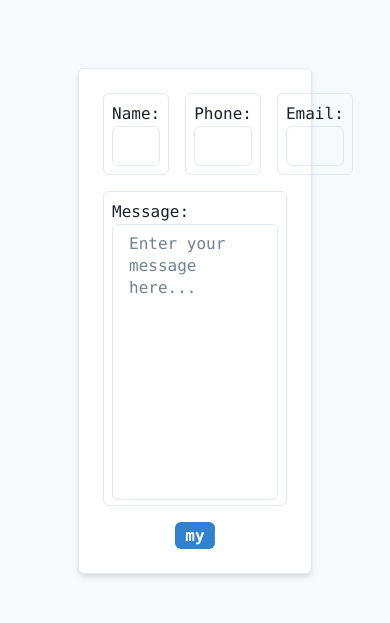
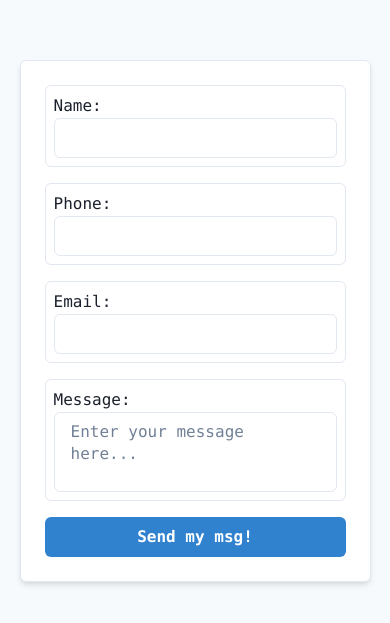
Before and after one commit to Techsip-CAP805/drinkwise, a Next.js app: page /contact in a window 390 px wide. Shown: the part 101-724 px from the top of the page. Built offline with nearby package versions, Linux system fonts and the light colour scheme.

Commit message:
Responsive Styles

```diff
--- a/src/pages/contact.js
+++ b/src/pages/contact.js
@@ -1,5 +1,5 @@
 import React, { useRef } from 'react';
-import { Box, Button, Input, Textarea, VStack, HStack, useToast } from '@chakra-ui/react';
+import { Box, Button, Input, Textarea, VStack, HStack, useToast, useBreakpointValue } from '@chakra-ui/react';
 
 const Contact = () => {
   const nameRef = useRef(null);
@@ -7,7 +7,9 @@ const Contact = () => {
   const emailRef = useRef(null);
   const messageRef = useRef(null);
 
-  const toast = useToast()
+  const toast = useToast();
+  const stackDirection = useBreakpointValue({ base: 'column', md: 'row' });
+
   const handleSubmit = () => {
     const name = nameRef.current.value.trim();
     const phone = phoneRef.current.value.trim();
@@ -25,33 +27,51 @@ const Contact = () => {
         position: 'top',
         duration: 3000,
         isClosable: true,
-      })
+      });
+    } else {
+      toast({
+        description: "Please fill in all fields.",
+        status: 'error',
+        position: 'top',
+        duration: 3000,
+        isClosable: true,
+      });
     }
-    return;
   };
 
   return (
     <Box display="flex" justifyContent="center" alignItems="center" bg="gray.50" h="100vh">
-      <VStack spacing={4} padding={6} boxShadow="md" bg="white" borderRadius="md" border="1px" borderColor="gray.200" h="60%" w="60%">
-        <HStack spacing={4} width="100%">
-          <Box width="100%" border="1px" borderColor="gray.200" padding={2} borderRadius="md">
+      <VStack
+        spacing={4}
+        padding={6}
+        boxShadow="md"
+        bg="white"
+        borderRadius="md"
+        border="1px"
+        borderColor="gray.200"
+        h={{ base: "auto", md: "60%" }}
+        w={{ base: "90%", md: "60%" }}>
+        <HStack spacing={4} w="100%" flexDirection={stackDirection}>
+          <Box w="100%" border="1px" borderColor="gray.200" padding={2} borderRadius="md">
             <label>Name:</label>
             <Input type="text" ref={nameRef} />
           </Box>
-          <Box width="100%" border="1px" borderColor="gray.200" padding={2} borderRadius="md">
+          <Box w="100%" border="1px" borderColor="gray.200" padding={2} borderRadius="md">
             <label>Phone:</label>
             <Input type="text" ref={phoneRef} />
           </Box>
-          <Box width="100%" border="1px" borderColor="gray.200" padding={2} borderRadius="md">
+          <Box w="100%" border="1px" borderColor="gray.200" padding={2} borderRadius="md">
             <label>Email:</label>
             <Input type="text" ref={emailRef} />
           </Box>
         </HStack>
-        <Box width="100%" h="100%" border="1px" borderColor="gray.200" padding={2} borderRadius="md">
+        <Box w="100%" h="100%" border="1px" borderColor="gray.200" padding={2} borderRadius="md">
           <label>Message:</label>
-          <Textarea ref={messageRef} h="93%" resize="none" placeholder="Enter your message here..." />
+          <Textarea ref={messageRef} h="90%" resize="none" placeholder="Enter your message here..." />
         </Box>
-        <Button onClick={handleSubmit} colorScheme="blue" width="20%">Send my msg!</Button>
+        <Button onClick={handleSubmit} w={{ base: "100%", md: "20%" }} colorScheme="blue" >
+          Send my msg!
+        </Button>
       </VStack>
     </Box>
   );
```
